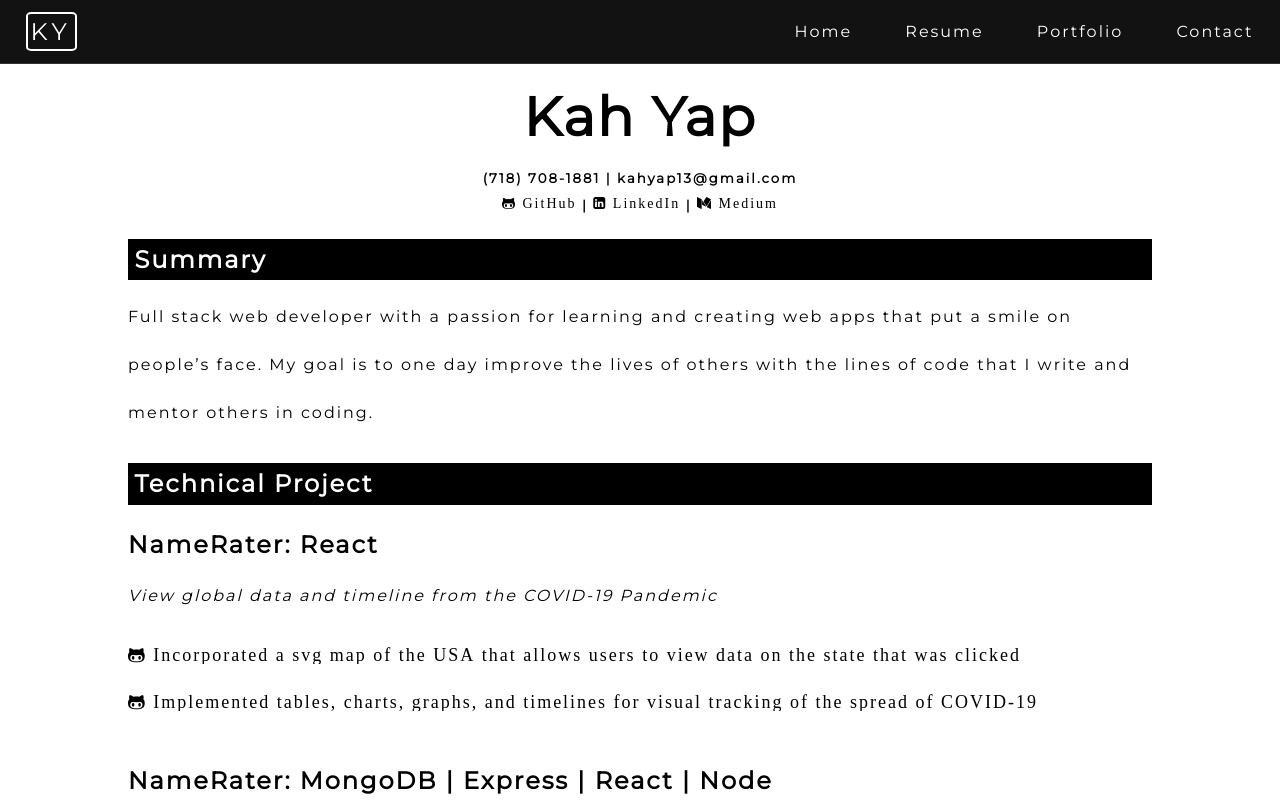
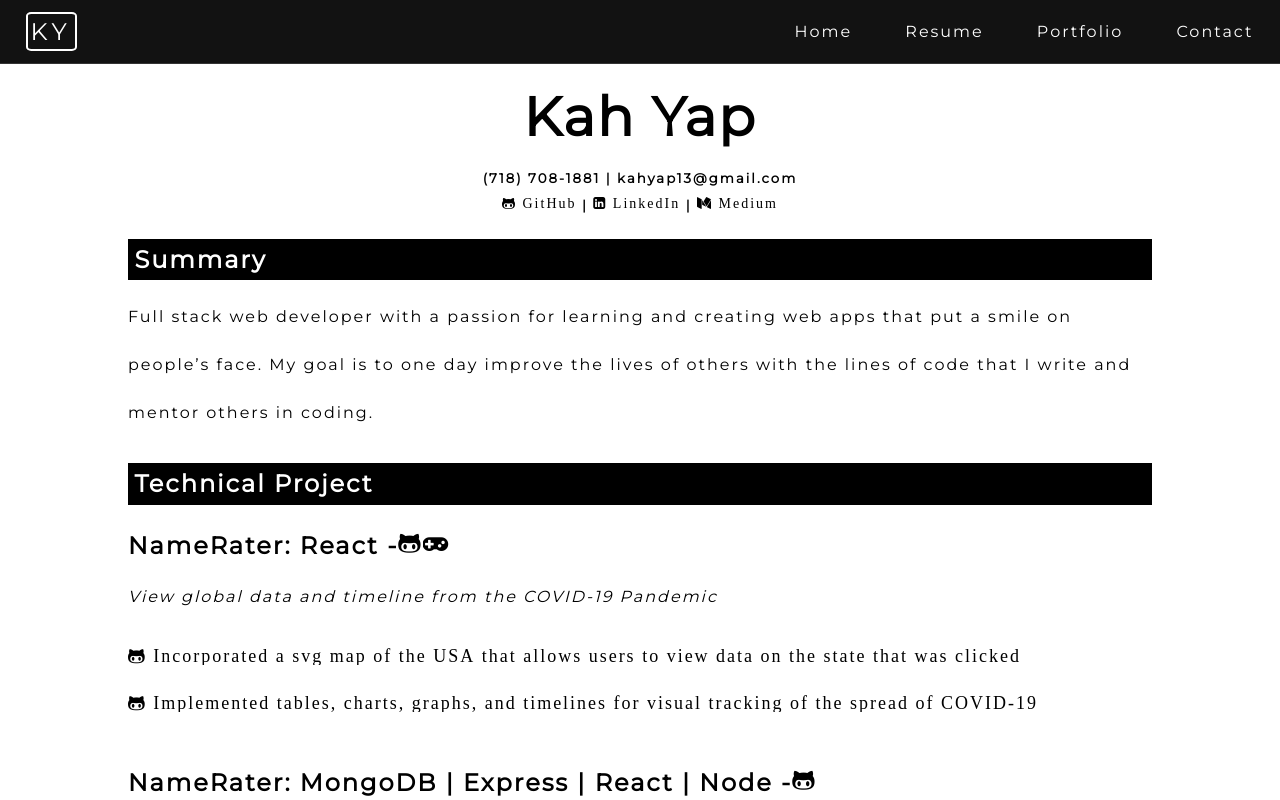
Before and after one commit to Kah919/Portfolio, a React (Create React App) app: page /resume in a window 1280 px wide. Shown: the top 800 px of the page. Built offline with nearby package versions, Linux system fonts and the light colour scheme.

Commit message:
refactor resume section

```diff
--- a/src/components/resume.js
+++ b/src/components/resume.js
@@ -16,42 +16,65 @@ const Resume = () => {
       <h2> Technical Project </h2>
 
       <div className="project__container">
-        <h3> NameRater: React </h3>
+        <h3> NameRater: React -
+          <a href="https://github.com/Kah919/COVID-19-Visualizer" className="fa fa-github-alt"></a>
+          <a href="https://kah919.github.io/COVID-19-Visualizer/" className="fa fa-gamepad"></a>
+        </h3>
+
         <p className="project__caption"> View global data and timeline from the COVID-19 Pandemic </p>
         <i className="fa fa-github-alt"> Incorporated a svg map of the USA that allows users to view data on the state that was clicked </i>
         <i className="fa fa-github-alt"> Implemented tables, charts, graphs, and timelines for visual tracking of the spread of COVID-19 </i>
       </div>
 
       <div className="project__container">
-        <h3> NameRater: MongoDB | Express | React | Node </h3>
+        <h3> NameRater: MongoDB | Express | React | Node -
+          <a href="https://github.com/Kah919/NameRater" className="fa fa-github-alt"></a>
+        </h3>
+
         <p className="project__caption"> How popular is your name? </p>
         <i className="fa fa-github-alt"> Used MERN stack to create a database of first names from the Social Security Administration </i>
         <i className="fa fa-github-alt"> Incorporated React Hooks to easily manipulate state without creating class components </i>
       </div>
 
       <div className="project__container">
-        <h3> Hangry: React | Ruby on Rails - <a href="https://github.com/Kah919/mod5-hangry-frontend" className="fa fa-github-alt"> </a> <a href="http://media.licdn.com/embeds/media.html?src=https%3A%2F%2Fwww.youtube.com%2Fembed%2FiGV7HZYQ4ck%3Ffeature%3Doembed&amp;url=https%3A%2F%2Fwww.youtube.com%2Fwatch%3Fv%3DiGV7HZYQ4ck&amp;type=text%2Fhtml&amp;schema=youtube" className="fa fa-youtube"> </a> </h3>
+        <h3> Hangry: React | Ruby on Rails -
+          <a href="https://github.com/Kah919/mod5-hangry-frontend" className="fa fa-github-alt"> </a>
+          <a href="http://media.licdn.com/embeds/media.html?src=https%3A%2F%2Fwww.youtube.com%2Fembed%2FiGV7HZYQ4ck%3Ffeature%3Doembed&amp;url=https%3A%2F%2Fwww.youtube.com%2Fwatch%3Fv%3DiGV7HZYQ4ck&amp;type=text%2Fhtml&amp;schema=youtube" className="fa fa-youtube"> </a>
+        </h3>
+
         <p className="project__caption"> See what recipes you can make and what your friends are craving </p>
         <i className="fa fa-github-alt"> Implemented JWT for authentication with Ruby on Rails and persisted login by saving it to the Redux store </i>
         <i className="fa fa-github-alt"> Fetched from an external API for keywords used in a recipe, responses can save by making a POST request to Rails </i>
       </div>
 
       <div className="project__container">
-        <h3> Web Stock: React | Ruby on Rails - <a href="https://github.com/Kah919/ttp-fs-frontend" className="fa fa-github-alt"> </a> <a href="https://stocks-simulator-front.herokuapp.com/" className="fa fa-gamepad"></a></h3>
+        <h3> Web Stock: React | Ruby on Rails -
+          <a href="https://github.com/Kah919/ttp-fs-frontend" className="fa fa-github-alt"> </a>
+          <a href="https://stocks-simulator-front.herokuapp.com/" className="fa fa-gamepad"></a>
+        </h3>
+
         <p className="project__caption"> Buy stocks at their current price and watch how your stocks grow over time </p>
         <i className="fa fa-github-alt"> User information is stored in Redux store for immediate access to the user, stock, and transaction model </i>
         <i className="fa fa-github-alt"> Fetched from an Rails back-end server and external API to view a whether a user is profiting </i>
       </div>
 
       <div className="project__container">
-        <h3> Web Atlas: JavaScript - <a href="https://github.com/milespucarelli/Flatiron-TechFest2019/tree/adserver" className="fa fa-github-alt"> </a> <a href="http://media.licdn.com/embeds/media.html?src=https%3A%2F%2Fwww.youtube.com%2Fembed%2F1Kr-_lcfLTQ%3Ffeature%3Doembed&amp;url=https%3A%2F%2Fwww.youtube.com%2Fwatch%3Fv%3D1Kr-_lcfLTQ&amp;type=text%2Fhtml&amp;schema=youtube" className="fa fa-youtube"> </a></h3>
+        <h3> Web Atlas: JavaScript -
+          <a href="https://github.com/milespucarelli/Flatiron-TechFest2019/tree/adserver" className="fa fa-github-alt"> </a>
+          <a href="http://media.licdn.com/embeds/media.html?src=https%3A%2F%2Fwww.youtube.com%2Fembed%2F1Kr-_lcfLTQ%3Ffeature%3Doembed&amp;url=https%3A%2F%2Fwww.youtube.com%2Fwatch%3Fv%3D1Kr-_lcfLTQ&amp;type=text%2Fhtml&amp;schema=youtube" className="fa fa-youtube"> </a>
+        </h3>
+
         <p className="project__caption"> Assist users with navigating the web by giving instructions when hovering over elements </p>
         <i className="fa fa-github-alt"> Used event listeners to highlights links, navigation elements, inputs, etc. to identify what parts of a site are interactive </i>
         <i className="fa fa-github-alt"> Incorporated a list of malware and ads to be filtered so when the element is hovered it will display a warning label </i>
       </div>
 
       <div className="project__container">
-        <h3> OhSnap: Ruby on Rails - <a href="https://github.com/lsamano/OhSnap" className="fa fa-github-alt"></a> <a href="https://agile-fjord-75909.herokuapp.com/login" className="fa fa-gamepad"></a> <a href="http://media.licdn.com/embeds/media.html?src=https%3A%2F%2Fwww.youtube.com%2Fembed%2FORTxjsZOac8%3Ffeature%3Doembed&amp;url=https%3A%2F%2Fwww.youtube.com%2Fwatch%3Fv%3DORTxjsZOac8&amp;type=text%2Fhtml&amp;schema=youtube" className="fa fa-youtube"> </a></h3>
+        <h3> OhSnap: Ruby on Rails -
+          <a href="https://github.com/lsamano/OhSnap" className="fa fa-github-alt"></a>
+          <a href="https://agile-fjord-75909.herokuapp.com/login" className="fa fa-gamepad"></a> <a href="http://media.licdn.com/embeds/media.html?src=https%3A%2F%2Fwww.youtube.com%2Fembed%2FORTxjsZOac8%3Ffeature%3Doembed&amp;url=https%3A%2F%2Fwww.youtube.com%2Fwatch%3Fv%3DORTxjsZOac8&amp;type=text%2Fhtml&amp;schema=youtube" className="fa fa-youtube"> </a>
+        </h3>
+
         <p className="project__caption"> Social media for photographers to upload their work and gain inspiration </p>
         <i className="fa fa-github-alt"> Implemented active storage for users to upload images files and have it saved to a model for other users to view </i>
         <i className="fa fa-github-alt"> Incorporated media query to make the app responsive and adapt to different screen resolutions </i>
```
